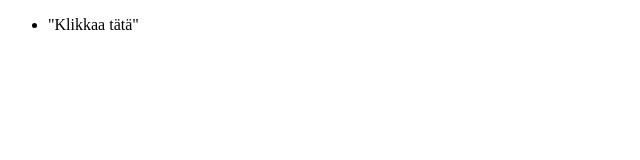
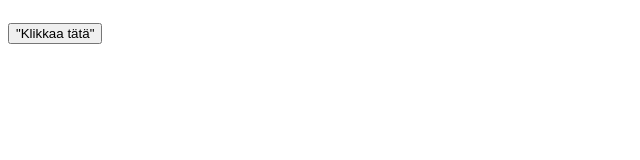
Before and after one commit to ttvlxndrntrg/deuxie.me, a plain HTML site: page cursor.html in a window 1280 px wide. Shown: the whole page, without its empty margins (0-640 px from the left). Drawn offline with Linux system fonts and the light colour scheme.

Commit message:
Update cursor.html

```diff
--- a/cursor.html
+++ b/cursor.html
@@ -4,17 +4,15 @@
     <meta charset="utf-8">
     <title>cursor into pointer over button</title>
     <style>
-        li{
+        button{
             cursor: pointer;
 			margin: 15px 0;
         }
     </style>
 </head>
 <body>
-    <ul>
-        <li>
-            "Klikkaa tätä"
-        </li>
-    </ul>
+    <button>
+        "Klikkaa tätä"
+    </button>
 </body>
 </html>
```
